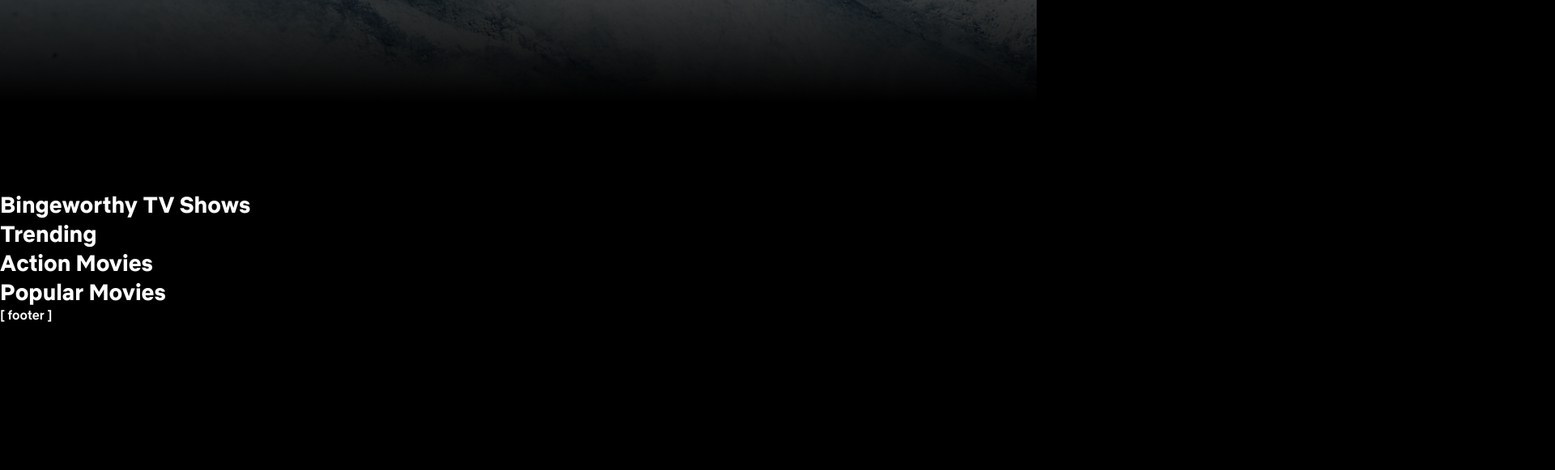
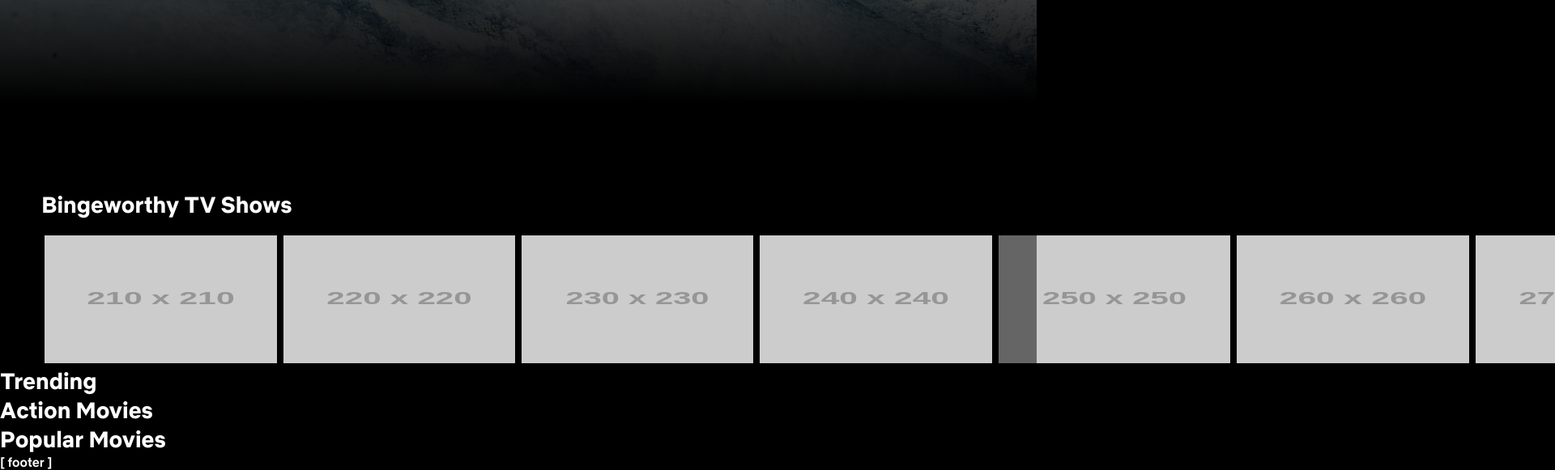
Before and after one commit to besopmac/ebac-MD21-exercicio, a website: page index.html in a window 1280 px wide. Shown: the part 635-1216 px from the top of the page at 81% size, 1920 px wide, since content can reach past the window. Before the commit the page ends 1034 px from the top, so only its background shows below. Drawn offline with nearby package versions, Linux system fonts and the light colour scheme; files that its build step writes are made by us from their sources; placeholder pictures from the web are drawn by us; files whose address does not match are found by name.

Commit message:
chore: slider

```diff
--- a/index.html
+++ b/index.html
@@ -61,8 +61,20 @@
   </section>
 
   <section class="content content--trending">
-    <h3 class="title--small">Bingeworthy TV Shows</h3>
-    <div>
+    <h3 class="content__title title--small">Bingeworthy TV Shows</h3>
+    <div class="content__container">
+      <div class="content__handle content__handle--left"></div>
+      <div class="content__slider">
+        <img src="https://via.placeholder.com/210/FF0000?text=1" alt="" />
+        <img src="https://via.placeholder.com/220/FF0000?text=2" alt="" />
+        <img src="https://via.placeholder.com/230/FF0000?text=3" alt="" />
+        <img src="https://via.placeholder.com/240/FF0000?text=4" alt="" />
+        <img src="https://via.placeholder.com/250/FF0000?text=5" alt="" />
+        <img src="https://via.placeholder.com/260/FF0000?text=6" alt="" />
+        <img src="https://via.placeholder.com/270/FF0000?text=7" alt="" />
+        <img src="https://via.placeholder.com/280/FF0000?text=8" alt="" />
+      </div>
+      <div class="content__handle content__handle--right"></div>
     </div>
   </section>
 
--- a/src/styles/_content.scss
+++ b/src/styles/_content.scss
@@ -0,0 +1,34 @@
+@use 'variables';
+
+.content {
+  &__title {
+    padding-bottom: 1rem;
+    padding-left: variables.$sliderPadding;
+  }
+
+  &__container {
+    width: 100%;
+    display: flex;
+    justify-content: center;
+  }
+
+  &__slider {
+    display: flex;
+    transform: translateX(0%);
+    width: calc(100% - 2 * variables.$sliderPadding);
+
+    & > img {
+      flex: 0 0 25%;
+      max-width: 25%;
+      padding: .25rem;
+      aspect-ratio: 16 / 9;
+    }
+  }
+
+  &__handle {
+    width: variables.$sliderPadding;
+    background-color: rgba(variables.$black, 0.5);
+    z-index: 10;
+    margin: .25rem 0;
+  }
+}
--- a/src/styles/_variables.scss
+++ b/src/styles/_variables.scss
@@ -5,3 +5,5 @@ $white: #ffffff;
 $darkRed: #831010;
 $darkGray: #564d4d;
 $lightBlack: #101010;
+
+$sliderPadding: 4%;
--- a/src/styles/main.scss
+++ b/src/styles/main.scss
@@ -99,6 +99,7 @@ body {
 .button {
   gap: 16px;
   display: flex;
+  cursor: pointer;
   font-size: 1.5rem;
   padding: 1rem 2rem;
   border-radius: 4px;
```
